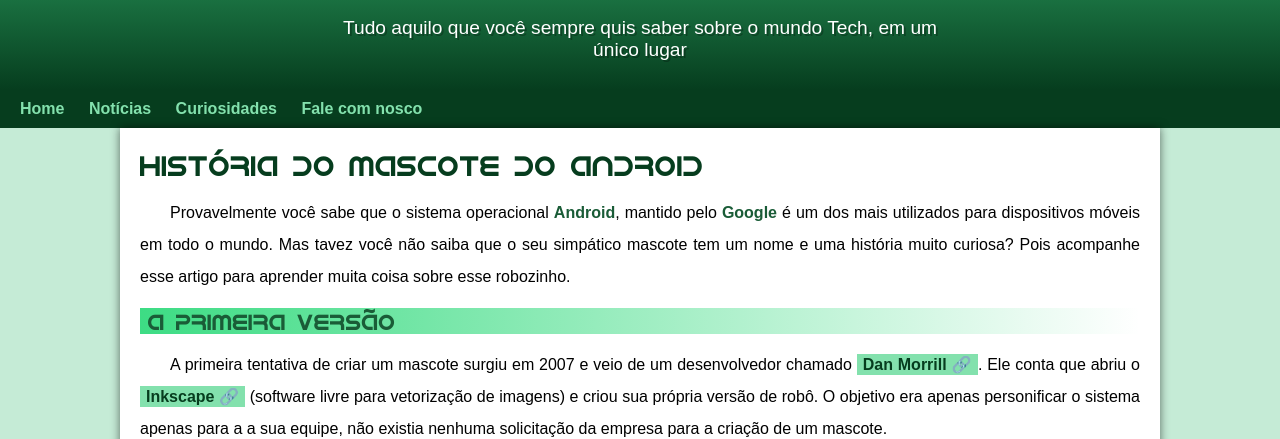
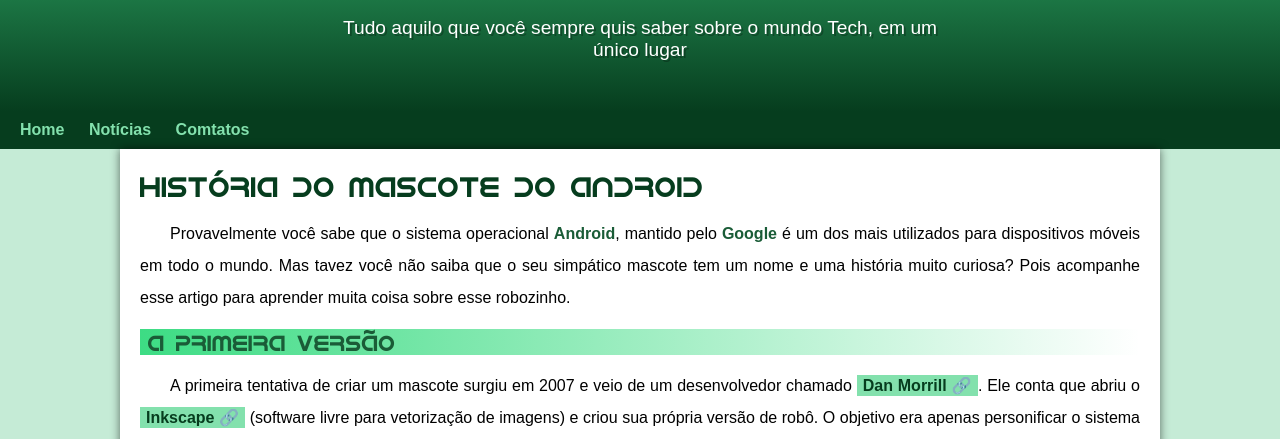
Before and after one commit to ivoryan01/projeto-android, a plain HTML site: page index.html in a window 1280 px wide. Shown: the part 100-539 px from the top of the page. Drawn offline with Linux system fonts and the light colour scheme.

Commit message:
melhorias no site

```diff
--- a/estilos/style.css
+++ b/estilos/style.css
@@ -64,7 +64,7 @@ header > p{
     padding-right: 10px;
     padding-left: 10px;
     margin: auto;
-    margin-bottom: 30px;
+    padding-bottom: 50px;
     text-shadow:2px 2px 0px rgba(0, 0, 0, 0.267) ;
 
 }
--- a/index.html
+++ b/index.html
@@ -18,8 +18,8 @@
     <nav>
         <a href="#">Home</a>
         <a href="#">Notícias</a>
-        <a href="#">Curiosidades</a>
-        <a href="#">Fale com nosco</a>
+        <a href="#">Comtatos</a>
+
     </nav>
     <main>
         <article>
```
